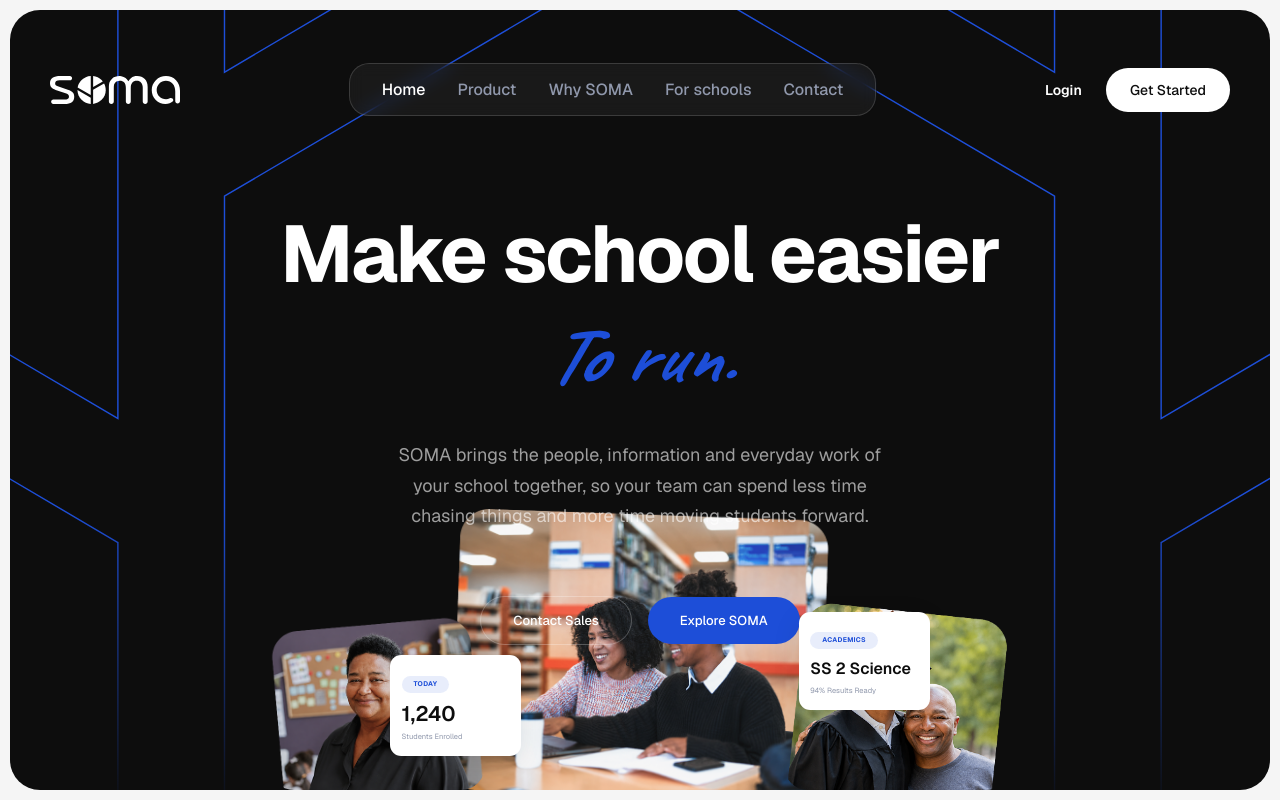
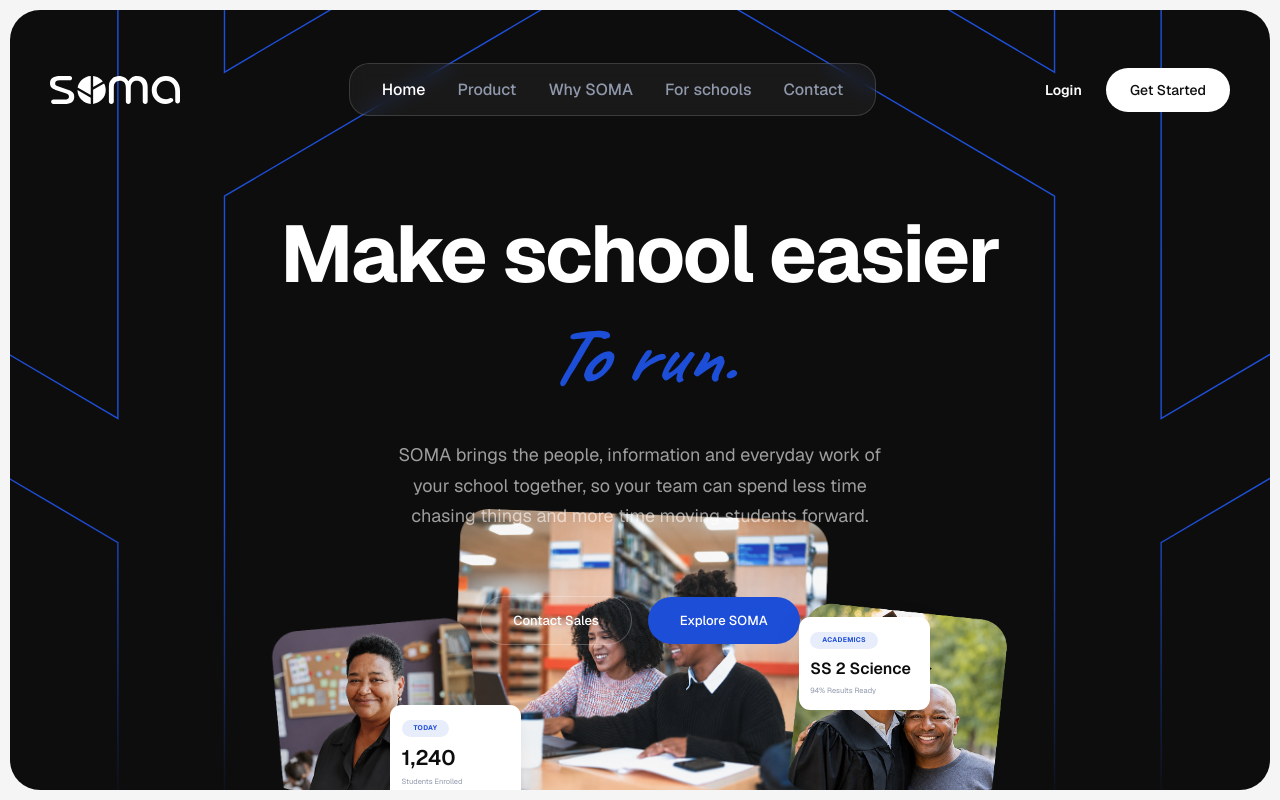
Before and after one commit to nimaappsss-web/soma-landing, a Next.js app: page / in a window 1280 px wide. Built offline with nearby package versions, Linux system fonts and the light colour scheme.

Commit message:
fix: reduce top padding on stat cards and move Students Enrolled card down

```diff
--- a/src/features/landing/components/HeroImages.tsx
+++ b/src/features/landing/components/HeroImages.tsx
@@ -26,14 +26,14 @@ export function HeroImages() {
       />
 
       {/* Stat card - Students Enrolled */}
-      <div className="absolute left-[80px] sm:left-[160px] lg:left-[200px] top-[10px] bg-white w-[100px] sm:w-[115px] lg:w-[131.25px] rounded-[8px] sm:rounded-[11.25px] px-[8px] sm:px-[10px] lg:px-[11.5px] py-[10px] sm:py-[12px] lg:py-[13.5px] shadow-[0_8px_30px_rgba(0,0,0,0.08)] z-10">
+      <div className="absolute left-[80px] sm:left-[160px] lg:left-[200px] top-[40px] sm:top-[50px] lg:top-[60px] bg-white w-[100px] sm:w-[115px] lg:w-[131.25px] rounded-[8px] sm:rounded-[11.25px] pl-[11.5px] pr-[11.5px] pt-[8px] pb-[13.5px] shadow-[0_8px_30px_rgba(0,0,0,0.08)] z-10">
         <span className="inline-block h-[14px] lg:h-[16.79px] leading-[14px] lg:leading-[16.79px] px-2 lg:px-3 text-[5px] lg:text-[6.75px] font-bold text-soma-blue bg-soma-blue/10 rounded-[749.25px] uppercase tracking-wider">Today</span>
         <p className="text-[16px] lg:text-[21px] font-semibold text-soma-black leading-tight mt-1 lg:mt-2">1,240</p>
         <p className="text-[6px] lg:text-[7.5px] text-[#9098AC] mt-0.5 lg:mt-1">Students Enrolled</p>
       </div>
 
       {/* Stat card - Academics */}
-      <div className="absolute right-[60px] sm:right-[120px] lg:right-[160px] bottom-[60px] lg:bottom-[80px] bg-white w-[100px] sm:w-[115px] lg:w-[131.25px] rounded-[8px] sm:rounded-[11.25px] px-[8px] sm:px-[10px] lg:px-[11.5px] py-[10px] sm:py-[12px] lg:py-[13.5px] shadow-[0_8px_30px_rgba(0,0,0,0.08)] z-10">
+      <div className="absolute right-[60px] sm:right-[120px] lg:right-[160px] bottom-[60px] lg:bottom-[80px] bg-white w-[100px] sm:w-[115px] lg:w-[131.25px] rounded-[8px] sm:rounded-[11.25px] pl-[11.5px] pr-[11.5px] pt-[8px] pb-[13.5px] shadow-[0_8px_30px_rgba(0,0,0,0.08)] z-10">
         <span className="inline-block h-[14px] lg:h-[16.79px] leading-[14px] lg:leading-[16.79px] px-2 lg:px-3 text-[5px] lg:text-[6.75px] font-bold text-soma-blue bg-soma-blue/10 rounded-[749.25px] uppercase tracking-wider">Academics</span>
         <p className="text-[12px] lg:text-[16px] font-semibold text-soma-black mt-1 lg:mt-2">SS 2 Science</p>
         <p className="text-[6px] lg:text-[7.5px] text-[#9098AC] mt-0.5 lg:mt-1">94% Results Ready</p>
```
